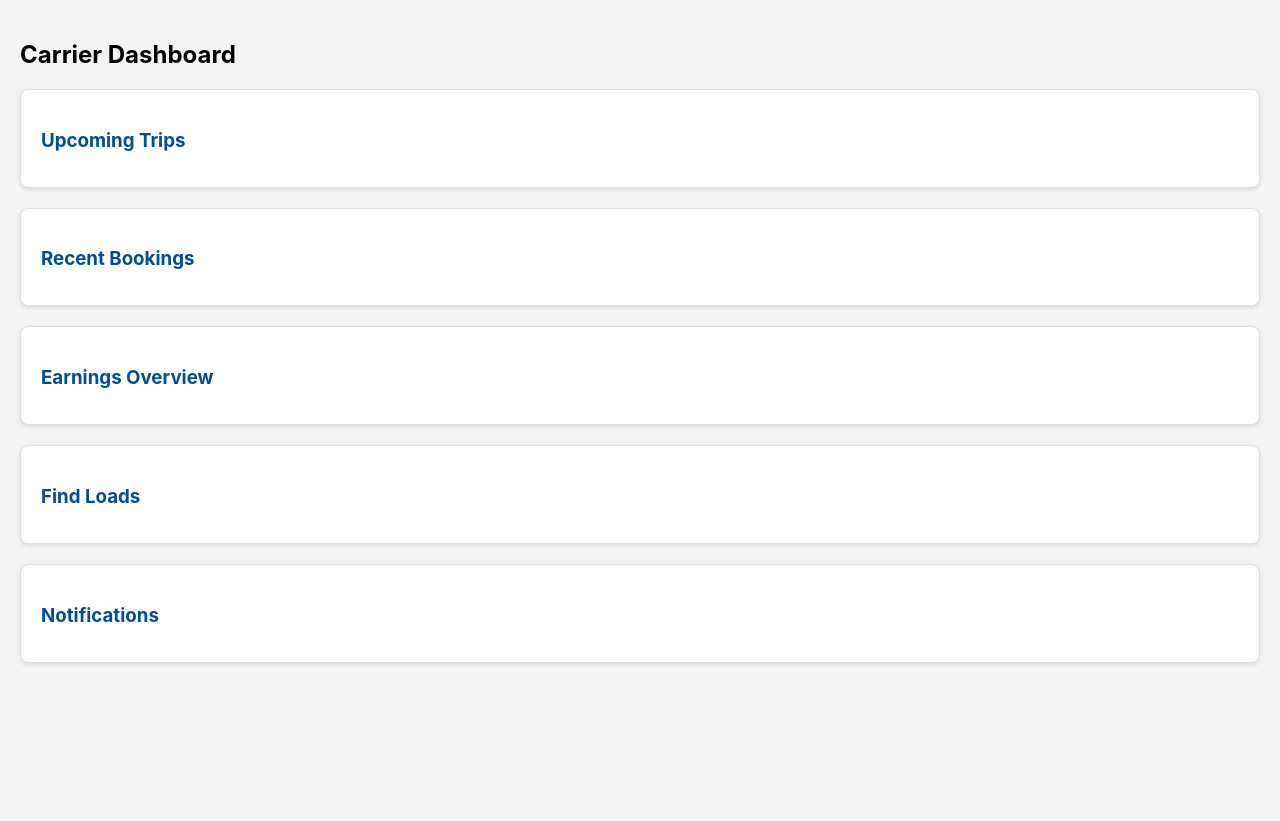
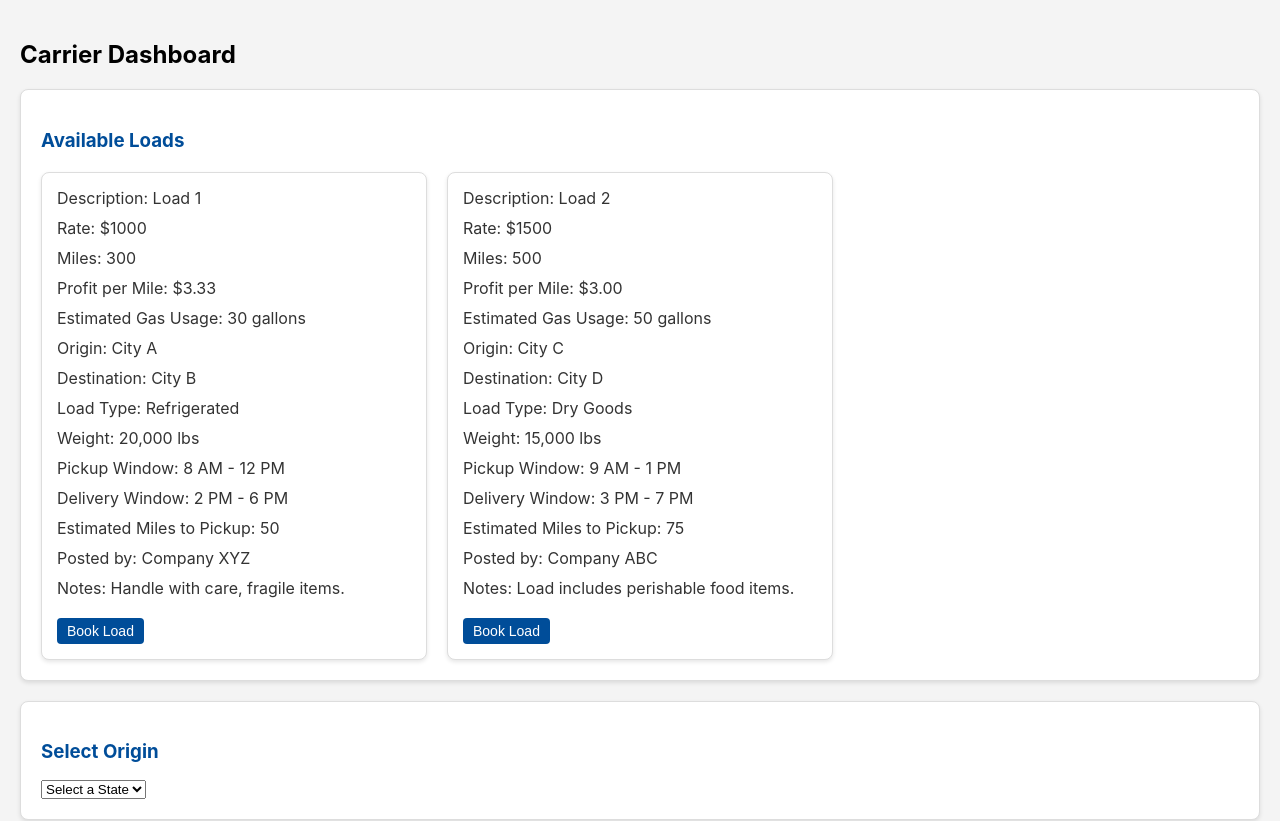
Before and after one commit to Jothu16/LoadBrokerPart2, a React (Create React App) app in the folder loadboard-frontend/: page /carrier in a window 1280 px wide. Shown: the top 821 px of the page. Built offline with nearby package versions, Linux system fonts and the light colour scheme.

Commit message:
Carrier Dashboard Expanded

```diff
--- a/loadboard-frontend/src/App.js
+++ b/loadboard-frontend/src/App.js
@@ -3,8 +3,8 @@
 import React from 'react';
 import { BrowserRouter as Router, Routes, Route } from 'react-router-dom';
 import CarrierDashboard from './components/CarrierDashboard'; // Import CarrierDashboard
-import Broker from './components/Broker';
-import Shipper from './components/Shipper';
+import Broker from './components/BrokerDashboard';
+import Shipper from './components/ShipperDashboard';
 import LandingPage from './components/LandingPage';
 import ProtectedRoute from './components/ProtectedRoute';
 import LoginForm from './components/LoginForm';
--- a/loadboard-frontend/src/components/BrokerDashboard.js
+++ b/loadboard-frontend/src/components/BrokerDashboard.js
@@ -1,31 +1,39 @@
 import React, { useState } from 'react';
+import './BrokerDashboard.css'; // Import the CSS file
+
 
 const BrokerDashboard = () => {
-  // Sample state for loads, replace with real data from your backend
   const [loads, setLoads] = useState([
-    { id: 1, description: 'Load 1', ... },
-    { id: 2, description: 'Load 2', ... },
+    { id: 1, description: 'Load 1' },
+    { id: 2, description: 'Load 2' }
     // ... other loads
   ]);
 
   // Function to add a new load
   const addLoad = () => {
     // Logic to add a new load
+    // This could open a modal or a new form
   };
 
   // Function to edit a load
   const editLoad = (loadId) => {
     // Logic to edit a load
+    // This could open a modal with the load's details for editing
   };
 
   // Function to delete a load
   const deleteLoad = (loadId) => {
     // Logic to delete a load
+    // Confirm before deleting
+    if (window.confirm(`Are you sure you want to delete load ${loadId}?`)) {
+      setLoads(loads.filter(load => load.id !== loadId));
+    }
   };
 
   // Function to update a load
   const updateLoad = (loadId) => {
     // Logic to update a load
+    // This could be part of the editLoad logic
   };
 
   return (
--- a/loadboard-frontend/src/components/CarrierDashboard.css
+++ b/loadboard-frontend/src/components/CarrierDashboard.css
@@ -21,23 +21,54 @@
   margin-bottom: 15px;
 }
 
-/* Grid layout for widgets */
-.dashboard-grid {
+.loads-list {
   display: grid;
   grid-template-columns: repeat(auto-fill, minmax(300px, 1fr)); /* Responsive grid */
   gap: 20px;
+}
+
+.load-item {
+  background-color: #fff;
+  border: 1px solid #ccc;
+  border-radius: 4px;
+  padding: 15px;
+  box-shadow: 0 2px 5px rgba(0, 0, 0, 0.1);
+  text-align: left;
+}
+
+.load-item p {
+  margin: 5px 0;
+  color: #333;
+}
+
+.load-item button {
+  background-color: #0066cc;
+  color: white;
+  border: none;
+  padding: 8px 15px;
+  margin-top: 10px;
+  border-radius: 4px;
+  cursor: pointer;
+  font-size: 14px;
+}
+
+.load-item button:hover {
+  background-color: #0055aa;
+}
+
+/* Additional styles for detailed load information */
+.load-item-details {
+  background-color: #f9f9f9;
+  padding: 10px;
+  margin-top: 10px;
+  border-radius: 4px;
+  box-shadow: inset 0 2px 4px rgba(0, 0, 0, 0.05);
 }
 
 /* Style for charts or graphs (if applicable) */
 .chart-container {
   width: 100%;
   height: 250px; /* Adjust as needed */
-}
-
-/* Style for lists or tables */
-.list-container {
-  width: 100%;
-  /* Additional styling for lists/tables */
 }
 
 /* Style for search bar */
@@ -51,7 +82,7 @@
 
 /* Responsive adjustments */
 @media (max-width: 768px) {
-  .dashboard-grid {
+  .loads-list {
     grid-template-columns: 1fr; /* Single column on smaller screens */
   }
 }
--- a/loadboard-frontend/src/components/CarrierDashboard.js
+++ b/loadboard-frontend/src/components/CarrierDashboard.js
@@ -1,39 +1,164 @@
-// CarrierDashboard.js
-
-import React from 'react';
-import './CarrierDashboard.css'; // Ensure CSS file is set up
+import React, { useState } from 'react';
+import './CarrierDashboard.css'; // Import the CSS file
 
 const CarrierDashboard = () => {
+  // Sample state for available loads
+  const [loads, setLoads] = useState([
+    {
+      id: 1,
+      description: 'Load 1',
+      rate: 1000,
+      miles: 300,
+      origin: 'City A',
+      destination: 'City B',
+      loadType: 'Refrigerated',
+      weight: '20,000 lbs',
+      pickupWindow: '8 AM - 12 PM',
+      deliveryWindow: '2 PM - 6 PM',
+      estimatedMilesToPickup: 50,
+      company: 'Company XYZ',
+      notes: 'Handle with care, fragile items.'
+    },
+    {
+      id: 2,
+      description: 'Load 2',
+      rate: 1500,
+      miles: 500,
+      origin: 'City C',
+      destination: 'City D',
+      loadType: 'Dry Goods',
+      weight: '15,000 lbs',
+      pickupWindow: '9 AM - 1 PM',
+      deliveryWindow: '3 PM - 7 PM',
+      estimatedMilesToPickup: 75,
+      company: 'Company ABC',
+      notes: 'Load includes perishable food items.'
+    }
+    // ... other loads
+  ]);
+
+  // State for origin and destination selection
+  const [origin, setOrigin] = useState('');
+  const [destination, setDestination] = useState('');
+
+  // List of states for dropdown options (simplified for example)
+  const states = ['California', 'Texas', 'New York', 'Florida', 'Illinois'];
+
+    // Sample state for currently booked loads
+  const [bookedLoads, setBookedLoads] = useState([
+    // ... sample booked loads ...
+  ]);
+
+  // Function to handle origin change
+  const handleOriginChange = (e) => {
+    setOrigin(e.target.value);
+  };
+
+  // Function to handle destination change
+  const handleDestinationChange = (e) => {
+    setDestination(e.target.value);
+  };
+
+  // Function to book a load
+  const bookLoad = (loadId) => {
+    console.log(`Booking load with ID: ${loadId}`);
+    // Implement the booking logic here
+  };
+
+  // Function to calculate profit per mile and estimated gas usage
+  const calculateDetails = (load) => {
+    const profitPerMile = load.rate / load.miles;
+    const estimatedGasUsage = load.miles / 10; // Example calculation
+    return { profitPerMile, estimatedGasUsage };
+  };
+
   return (
     <div className="carrier-dashboard">
       <h2>Carrier Dashboard</h2>
 
+      {/* Widget to display available loads */}
       <div className="dashboard-widget">
-        <h3>Upcoming Trips</h3>
-        {/* Interactive list or calendar view of upcoming trips */}
+        <h3>Available Loads</h3>
+        <div className="loads-list">
+          {loads.map(load => {
+            const { profitPerMile, estimatedGasUsage } = calculateDetails(load);
+            return (
+              <div key={load.id} className="load-item">
+                <p>Description: {load.description}</p>
+                <p>Rate: ${load.rate}</p>
+                <p>Miles: {load.miles}</p>
+                <p>Profit per Mile: ${profitPerMile.toFixed(2)}</p>
+                <p>Estimated Gas Usage: {estimatedGasUsage} gallons</p>
+                <p>Origin: {load.origin}</p>
+                <p>Destination: {load.destination}</p>
+                <p>Load Type: {load.loadType}</p>
+                <p>Weight: {load.weight}</p>
+                <p>Pickup Window: {load.pickupWindow}</p>
+                <p>Delivery Window: {load.deliveryWindow}</p>
+                <p>Estimated Miles to Pickup: {load.estimatedMilesToPickup}</p>
+                <p>Posted by: {load.company}</p>
+                <p>Notes: {load.notes}</p>
+                <button onClick={() => bookLoad(load.id)}>Book Load</button>
+              </div>
+            );
+          })}
+        </div>
       </div>
 
+      {/* Dropdown for selecting origin */}
       <div className="dashboard-widget">
-        <h3>Recent Bookings</h3>
-        {/* List or table of recent bookings */}
+        <h3>Select Origin</h3>
+        <select value={origin} onChange={handleOriginChange}>
+          <option value="">Select a State</option>
+          {states.map(state => (
+            <option key={state} value={state}>{state}</option>
+          ))}
+        </select>
       </div>
 
+      {/* Dropdown for selecting destination */}
       <div className="dashboard-widget">
-        <h3>Earnings Overview</h3>
-        {/* Graph or chart of earnings */}
+        <h3>Select Destination</h3>
+        <select value={destination} onChange={handleDestinationChange}>
+          <option value="">Select a State</option>
+          {states.map(state => (
+            <option key={state} value={state}>{state}</option>
+          ))}
+        </select>
       </div>
 
+      {/* Widget for Currently Booked Loads */}
       <div className="dashboard-widget">
-        <h3>Find Loads</h3>
-        {/* Search functionality for new loads */}
+        <h3>Currently Booked</h3>
+        <div className="loads-list">
+          {bookedLoads.map(load => (
+            <div key={load.id} className="load-item">
+              {/* Display details of booked loads */}
+              {/* ... */}
+            </div>
+          ))}
+        </div>
       </div>
 
+      {/* Widget to display available loads */}
       <div className="dashboard-widget">
-        <h3>Notifications</h3>
-        {/* Alerts or important updates */}
+        <h3>Available Loads</h3>
+        <div className="loads-list">
+          {loads.map(load => {
+            const { profitPerMile, estimatedGasUsage } = calculateDetails(load);
+            return (
+              <div key={load.id} className="load-item">
+                {/* Display details of available loads */}
+                {/* ... */}
+                <button onClick={() => bookLoad(load.id)}>Book Load</button>
+              </div>
+            );
+          })}
+        </div>
       </div>
 
-      {/* Additional widgets as needed */}
+      {/* Additional widgets for Upcoming Trips, Recent Bookings, Earnings Overview, Notifications */}
+      {/* ... */}
     </div>
   );
 }
--- a/loadboard-frontend/src/components/ShipperDashboard.js
+++ b/loadboard-frontend/src/components/ShipperDashboard.js
@@ -1,26 +1,33 @@
 import React, { useState } from 'react';
+import './ShipperDashboard.css'; // Import the CSS file
+
 
 const ShipperDashboard = () => {
-  // Sample state for shipments, replace with real data from your backend
   const [shipments, setShipments] = useState([
-    { id: 1, description: 'Shipment 1', ... },
-    { id: 2, description: 'Shipment 2', ... },
+    { id: 1, description: 'Shipment 1' },
+    { id: 2, description: 'Shipment 2' }
     // ... other shipments
   ]);
 
   // Function to add a new shipment
   const addShipment = () => {
     // Logic to add a new shipment
+    // This could open a modal or a new form
   };
 
   // Function to edit a shipment
   const editShipment = (shipmentId) => {
     // Logic to edit a shipment
+    // This could open a modal with the shipment's details for editing
   };
 
   // Function to delete a shipment
   const deleteShipment = (shipmentId) => {
     // Logic to delete a shipment
+    // Confirm before deleting
+    if (window.confirm(`Are you sure you want to delete shipment ${shipmentId}?`)) {
+      setShipments(shipments.filter(shipment => shipment.id !== shipmentId));
+    }
   };
 
   return (
```
